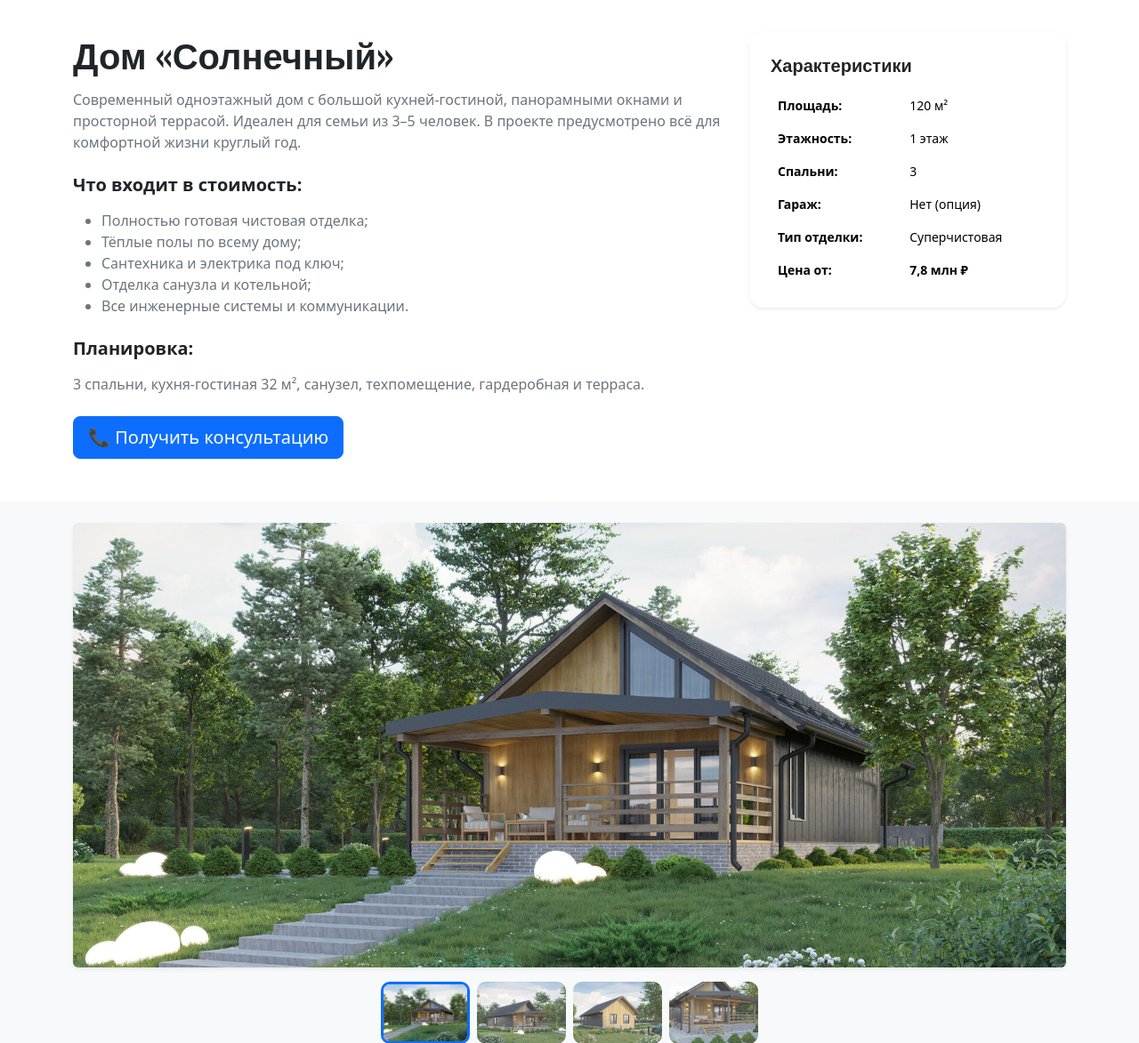
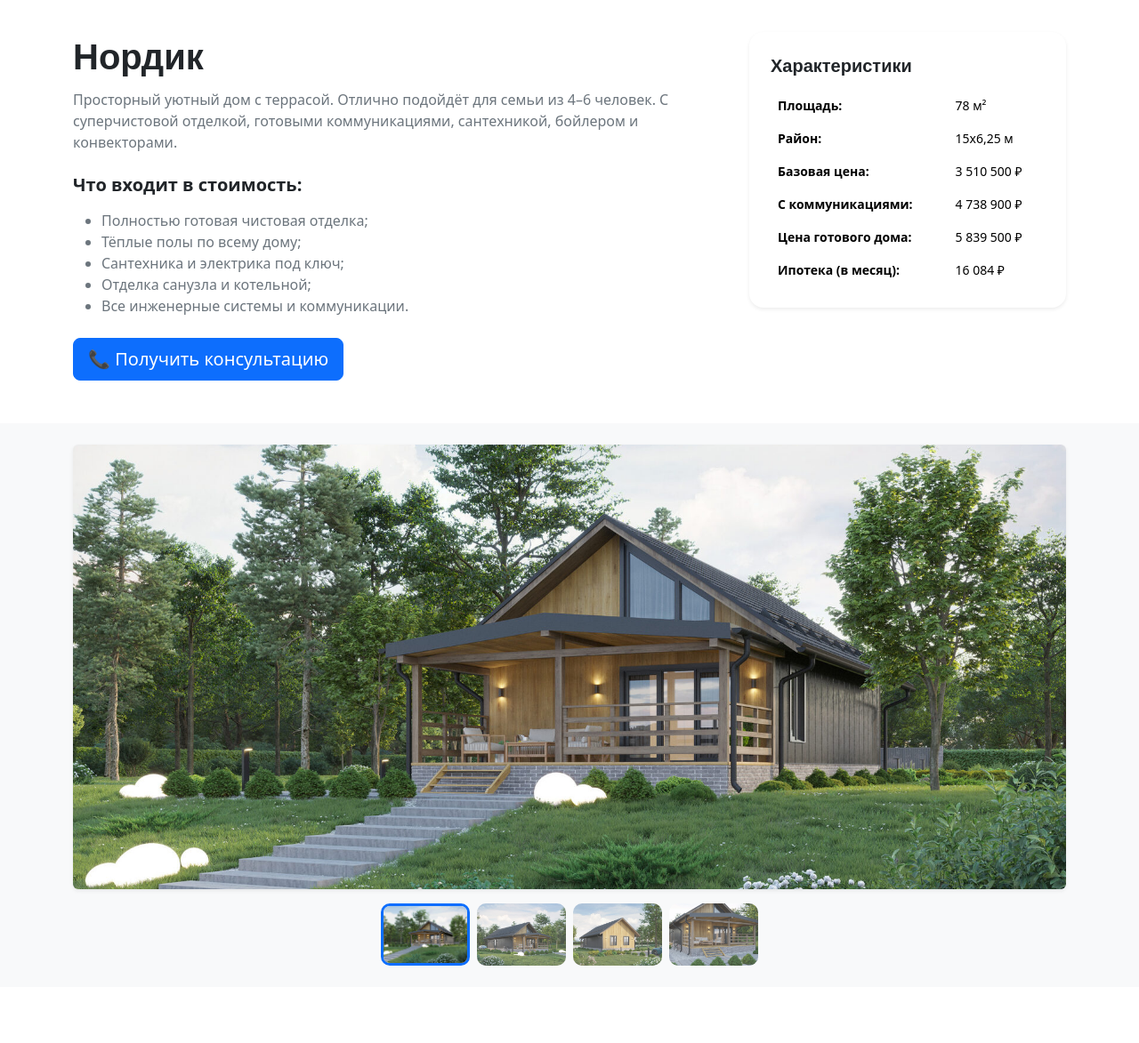
Before and after one commit to Iralim/kf_website, a Flask app: template app/templates/details.html in a window 1280 px wide. Shown: the part 152-1325 px from the top of the page at 89% size. After the commit the page ends 1238 px from the top, so only its background shows below. Run offline with Flask 3, Linux system fonts and the light colour scheme; the template is opened without the code that fills it: values that come from a table or form of the project are taken from there, others are empty.

Commit message:
corrected templates

```diff
--- a/app/templates/details.html
+++ b/app/templates/details.html
@@ -15,10 +15,9 @@
 
       <!-- Основной текст -->
       <div class="col-lg-8">
-        <h1 class="fw-bold mb-3" style="font-family: 'Oswald', sans-serif;">Дом «Солнечный»</h1>
+        <h1 class="fw-bold mb-3" style="font-family: 'Oswald', sans-serif;">{{ house.title }}</h1>
         <p class="text-secondary fs-6 mb-4">
-          Современный одноэтажный дом с большой кухней-гостиной, панорамными окнами и просторной террасой.
-          Идеален для семьи из 3–5 человек. В проекте предусмотрено всё для комфортной жизни круглый год.
+            {{ house.description }}
         </p>
 
         <h5 class="fw-semibold mt-4 mb-3">Что входит в стоимость:</h5>
@@ -30,10 +29,6 @@
           <li>Все инженерные системы и коммуникации.</li>
         </ul>
 
-        <h5 class="fw-semibold mt-4 mb-3">Планировка:</h5>
-        <p class="text-secondary">
-          3 спальни, кухня-гостиная 32 м², санузел, техпомещение, гардеробная и терраса.
-        </p>
 
         <div class="mt-4">
           <a href="tel:+79173755545" class="btn btn-primary btn-lg">
@@ -48,13 +43,33 @@
           <h5 class="fw-bold mb-3" style="font-family: 'Oswald', sans-serif;">Характеристики</h5>
           <table class="table table-borderless text-secondary small mb-0">
             <tbody>
-              <tr><th scope="row">Площадь:</th><td>120 м²</td></tr>
-              <tr><th scope="row">Этажность:</th><td>1 этаж</td></tr>
-              <tr><th scope="row">Спальни:</th><td>3</td></tr>
-              <tr><th scope="row">Гараж:</th><td>Нет (опция)</td></tr>
-              <tr><th scope="row">Тип отделки:</th><td>Суперчистовая</td></tr>
-              <tr><th scope="row">Цена от:</th><td><strong>7,8 млн ₽</strong></td></tr>
+                <tr>
+                    <th scope="row">Площадь:</th>
+                    <td>{{ house.square }} м²</td>
+                </tr>
+                <tr>
+                    <th scope="row">Район:</th>
+                    <td>{{ house.area }}</td>
+                </tr>
+                <tr>
+                    <th scope="row">Базовая цена:</th>
+                    <td>{{ house.price_base | money }} ₽</td>
+                </tr>
+                <tr>
+                    <th scope="row">С коммуникациями:</th>
+                    <td>{{ house.price_with_communications | money }} ₽</td>
+                </tr>
+                <tr>
+                    <th scope="row">Цена готового дома:</th>
+                    <td>{{ house.price_ready | money }} ₽</td>
+                </tr>
+                <tr>
+                    <th scope="row">Ипотека (в месяц):</th>
+                    <td>{{ house.mortgage_price_per_month | money }} ₽</td>
+                </tr>
             </tbody>
+
+
           </table>
         </div>
       </div>
--- a/app/templates/index.html
+++ b/app/templates/index.html
@@ -16,7 +16,7 @@
 
       {% for house in houses %}
       <div class="col-md-6 col-lg-4">
-        <a href="{{ url_for('main.details') }}" class="text-decoration-none text-reset">
+        <a href="{{ url_for('main.details', id=house.id) }}" class="text-decoration-none text-reset">
           <div class="card project-card border-0 shadow-sm h-100 overflow-hidden">
             <div class="project-image-wrapper">
               <img src="../static/images/house.png" class="card-img-top" alt="Проект дома {{ house.title }}">
```
Also changed, not shown: app/routes.py (+4 -3 lines).
